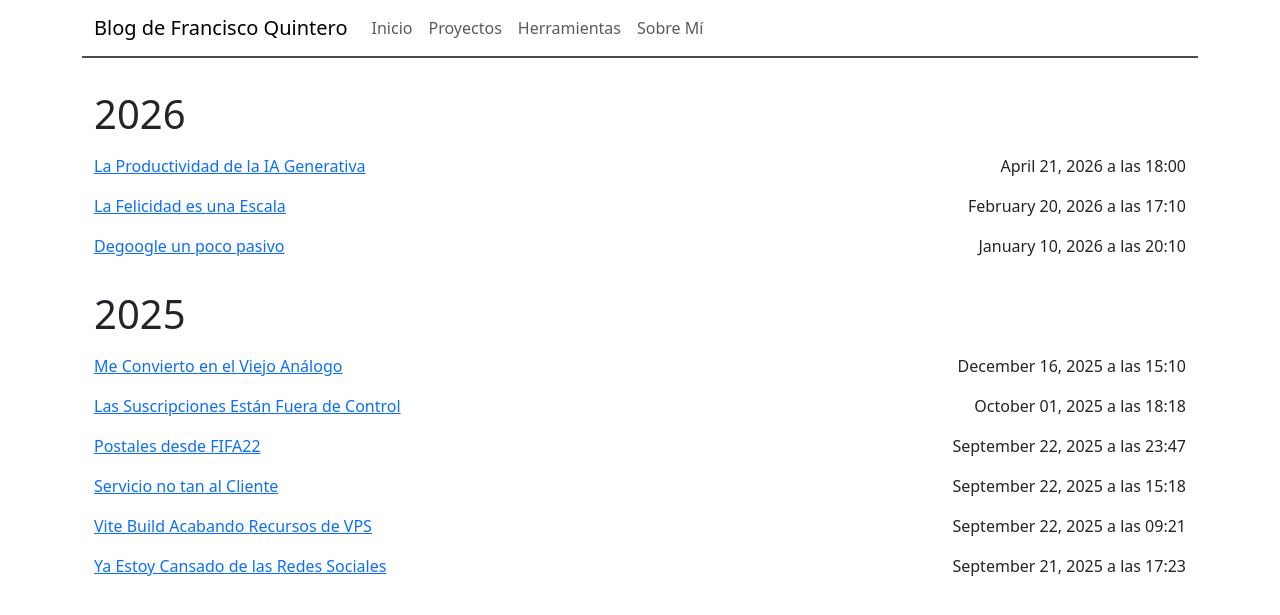
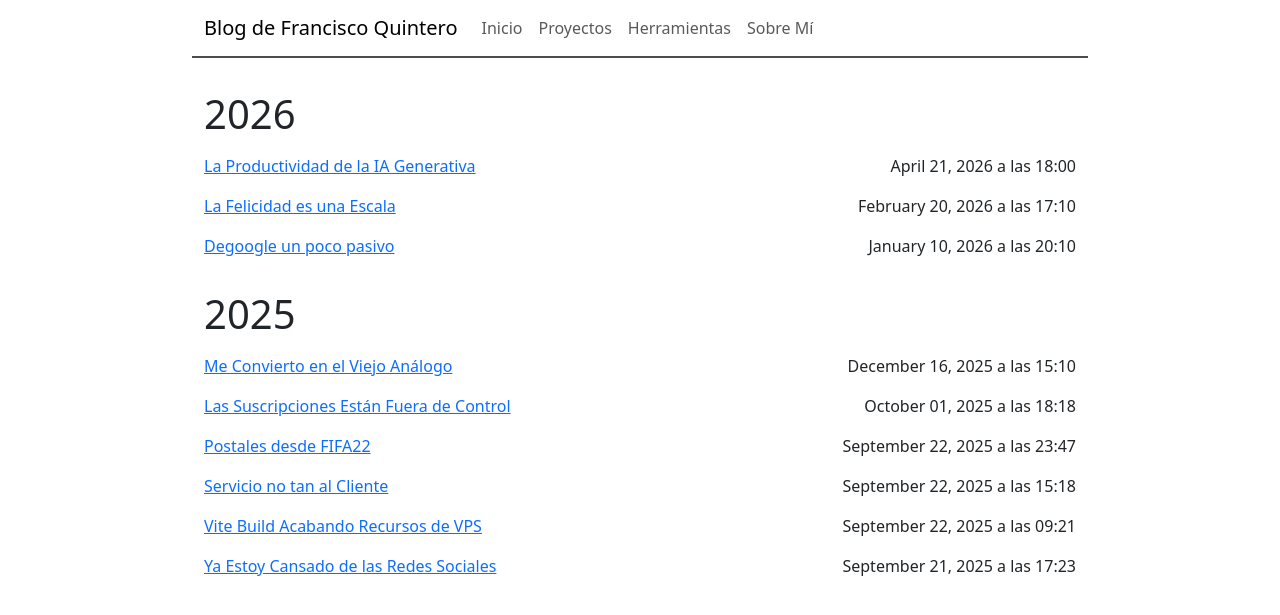
Before and after one commit to cesc1989/franciscoquintero, a Jekyll site: the page built from blog.html, in a window 1280 px wide. Shown: the top 615 px of the page. Built offline with Jekyll 4.4.1, drawn with Linux system fonts in a browser that asks for light colours.

Commit message:
max-width de 920px para el blog

```diff
--- a/_layouts/posts.html
+++ b/_layouts/posts.html
@@ -30,7 +30,7 @@
   </script>
   </head>
 
-  <body class="container">
+  <body class="container blog-container">
     <nav class="navbar navbar-expand-lg navbar-light">
       <div class="container-fluid">
         <a class="navbar-brand p-0" href="{{ '/blog' | relative_url }}">
--- a/_sass/_blog_styles.scss
+++ b/_sass/_blog_styles.scss
@@ -1,3 +1,7 @@
+.blog-container {
+  max-width: 920px;
+}
+
 .navbar {
   margin-bottom: 2rem;
   border-bottom: 0.125rem solid hsl(0, 0%, 30%);
```
